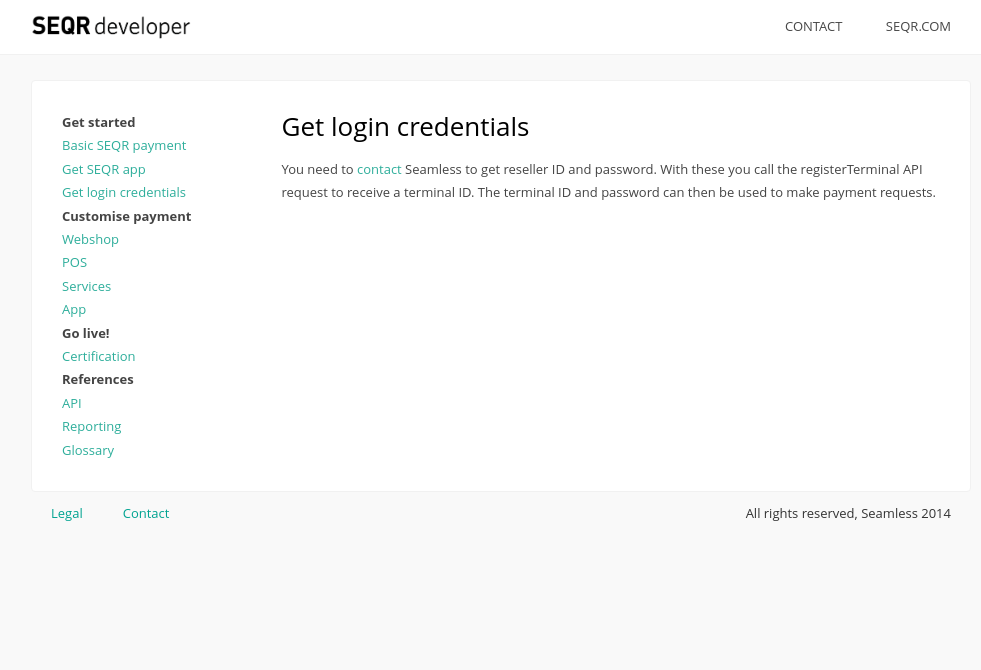
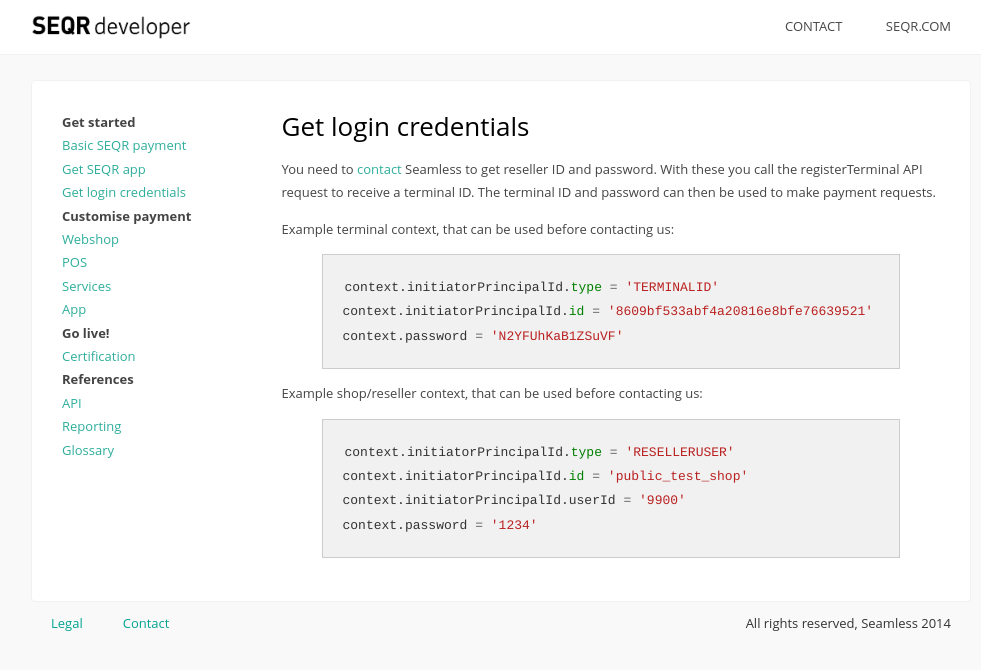
Before and after one commit to SeamlessDistribution/SeamlessDistribution.github.io, a Jekyll site: the page built from merchant/reference/signup.md, in a window 1280 px wide. Shown: the top 670 px of the page, without its empty margins (139-1120 px from the left). Built offline with Jekyll 4.4.1, drawn with Linux system fonts in a browser that asks for light colours.

Commit message:
Update signup.md
- added example credentials to the login credentials page

```diff
--- a/merchant/reference/signup.md
+++ b/merchant/reference/signup.md
@@ -7,3 +7,20 @@
 # Get login credentials
 
 You need to [contact](/contact) Seamless to get reseller ID and password. With these you call the registerTerminal API request to receive a terminal ID. The terminal ID and password can then be used to make payment requests.
+
+
+
+Example terminal context, that can be used before contacting us:
+{% highlight python %}
+context.initiatorPrincipalId.type = 'TERMINALID'
+context.initiatorPrincipalId.id = '8609bf533abf4a20816e8bfe76639521'
+context.password = 'N2YFUhKaB1ZSuVF'
+{% endhighlight %}
+
+Example shop/reseller context, that can be used before contacting us:
+{% highlight python %}
+context.initiatorPrincipalId.type = 'RESELLERUSER'
+context.initiatorPrincipalId.id = 'public_test_shop'
+context.initiatorPrincipalId.userId = '9900'
+context.password = '1234'
+{% endhighlight %}
```
